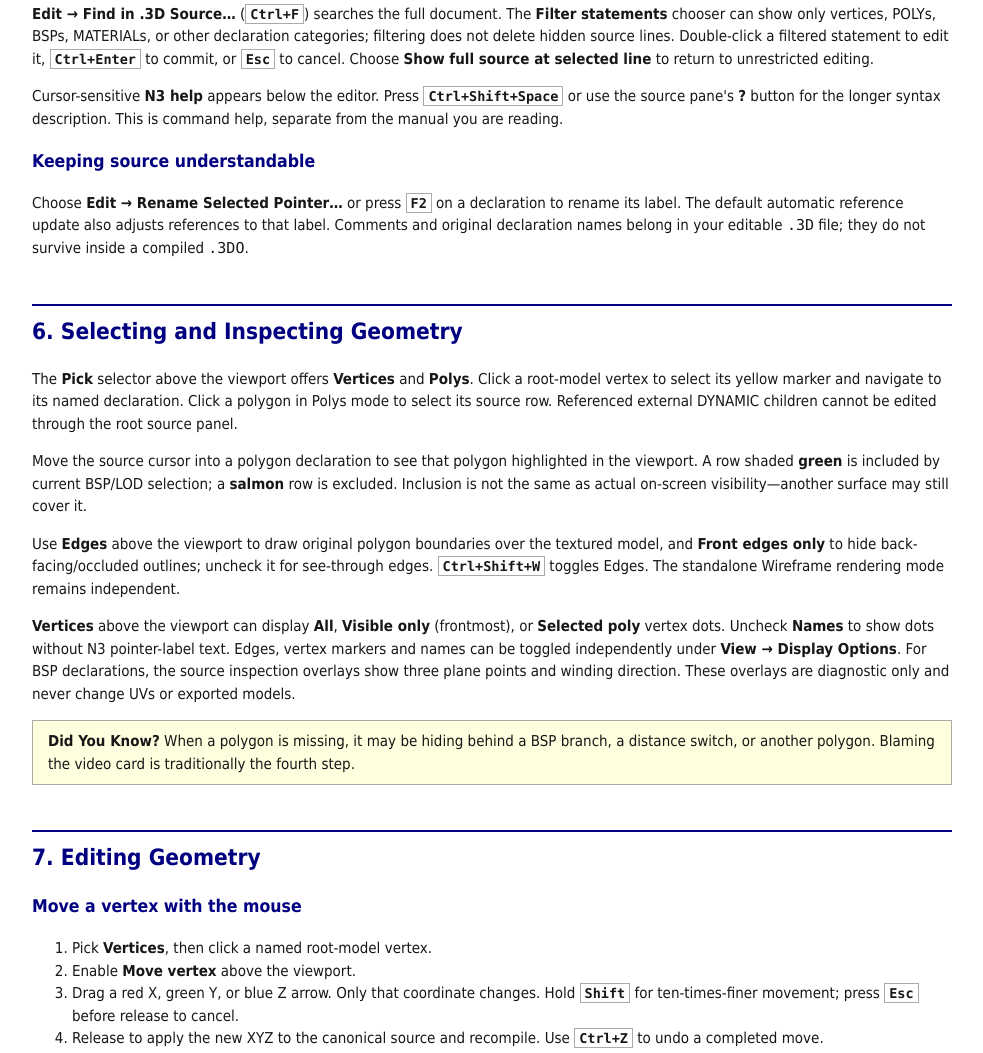
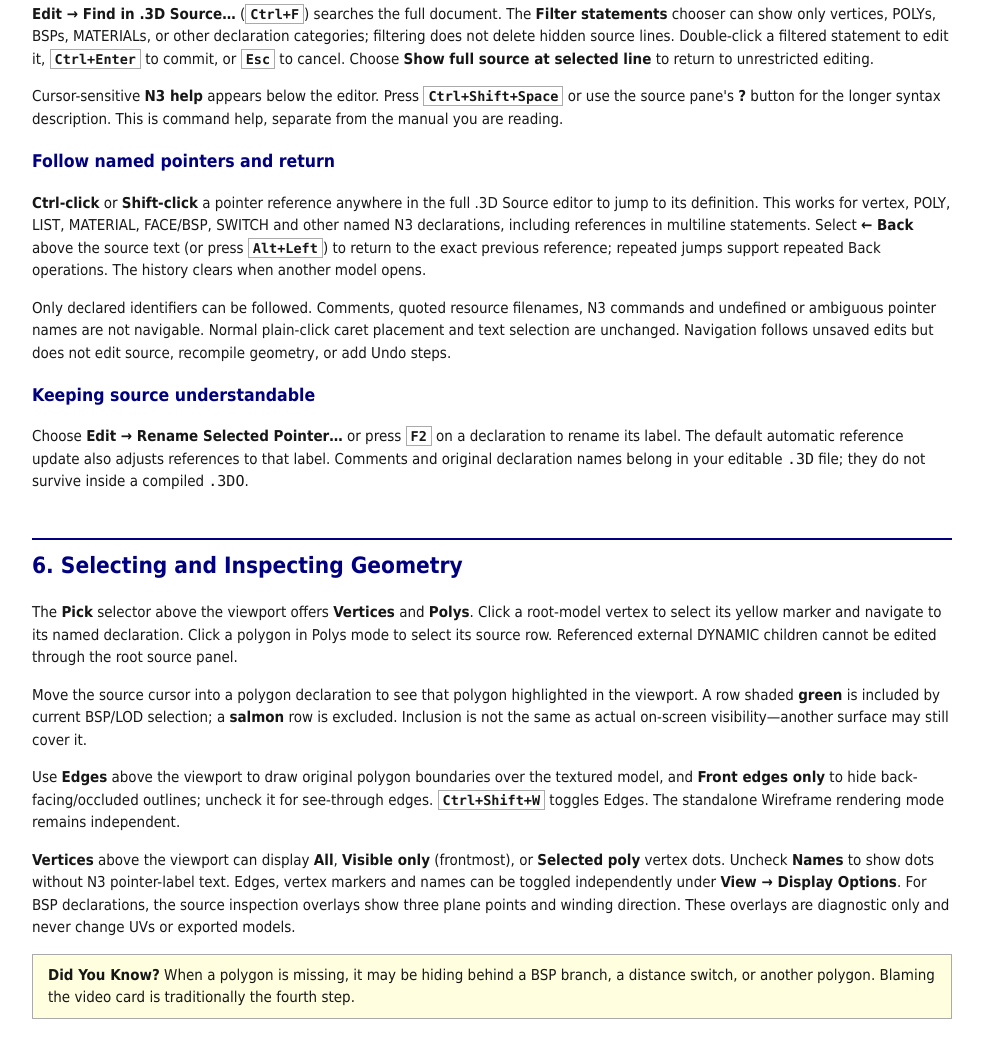
Before and after one commit to skchow03/icr2tools, a plain HTML site: page icr2_3do_cad/USER_MANUAL.html in a window 1280 px wide. Shown: the part 3782-4835 px from the top of the page, without its empty margins (148-1131 px from the left). Drawn offline with Linux system fonts and the light colour scheme.

Commit message:
Document Ctrl/Shift-click N3 pointer navigation and Back

```diff
--- a/icr2_3do_cad/USER_MANUAL.html
+++ b/icr2_3do_cad/USER_MANUAL.html
@@ -142,6 +142,9 @@ root: LIST {face};</pre>
         <h3>Find, filter, and get syntax help</h3>
         <p><b>Edit → Find in .3D Source…</b> (<kbd>Ctrl+F</kbd>) searches the full document. The <b>Filter statements</b> chooser can show only vertices, POLYs, BSPs, MATERIALs, or other declaration categories; filtering does not delete hidden source lines. Double-click a filtered statement to edit it, <kbd>Ctrl+Enter</kbd> to commit, or <kbd>Esc</kbd> to cancel. Choose <b>Show full source at selected line</b> to return to unrestricted editing.</p>
         <p>Cursor-sensitive <b>N3 help</b> appears below the editor. Press <kbd>Ctrl+Shift+Space</kbd> or use the source pane's <b>?</b> button for the longer syntax description. This is command help, separate from the manual you are reading.</p>
+        <h3>Follow named pointers and return</h3>
+        <p><b>Ctrl-click</b> or <b>Shift-click</b> a pointer reference anywhere in the full .3D Source editor to jump to its definition. This works for vertex, POLY, LIST, MATERIAL, FACE/BSP, SWITCH and other named N3 declarations, including references in multiline statements. Select <b>← Back</b> above the source text (or press <kbd>Alt+Left</kbd>) to return to the exact previous reference; repeated jumps support repeated Back operations. The history clears when another model opens.</p>
+        <p>Only declared identifiers can be followed. Comments, quoted resource filenames, N3 commands and undefined or ambiguous pointer names are not navigable. Normal plain-click caret placement and text selection are unchanged. Navigation follows unsaved edits but does not edit source, recompile geometry, or add Undo steps.</p>
         <h3>Keeping source understandable</h3>
         <p>Choose <b>Edit → Rename Selected Pointer…</b> or press <kbd>F2</kbd> on a declaration to rename its label. The default automatic reference update also adjusts references to that label. Comments and original declaration names belong in your editable <code>.3D</code> file; they do not survive inside a compiled <code>.3DO</code>.</p>
       </section>
@@ -276,6 +279,8 @@ root: LIST {face};</pre>
           <tr><td><kbd>Ctrl+Q</kbd></td><td>Exit (unsaved changes are confirmed)</td></tr>
           <tr><td><kbd>Ctrl+Z</kbd> / <kbd>Ctrl+Y</kbd></td><td>Undo / redo source editing</td></tr>
           <tr><td><kbd>Ctrl+F</kbd> / <kbd>F3</kbd></td><td>Find in source / Find next</td></tr>
+          <tr><td><kbd>Ctrl-click</kbd> / <kbd>Shift-click</kbd></td><td>Follow a named reference in .3D Source</td></tr>
+          <tr><td><kbd>Alt+Left</kbd></td><td>Back to the previous source reference</td></tr>
           <tr><td><kbd>F2</kbd></td><td>Rename selected source pointer</td></tr>
           <tr><td><kbd>Ctrl+Shift+Space</kbd></td><td>Context help for N3 source command</td></tr>
           <tr><td><kbd>F</kbd> / <kbd>R</kbd></td><td>Frame All / Reload MIPs (viewport focused)</td></tr>
```
